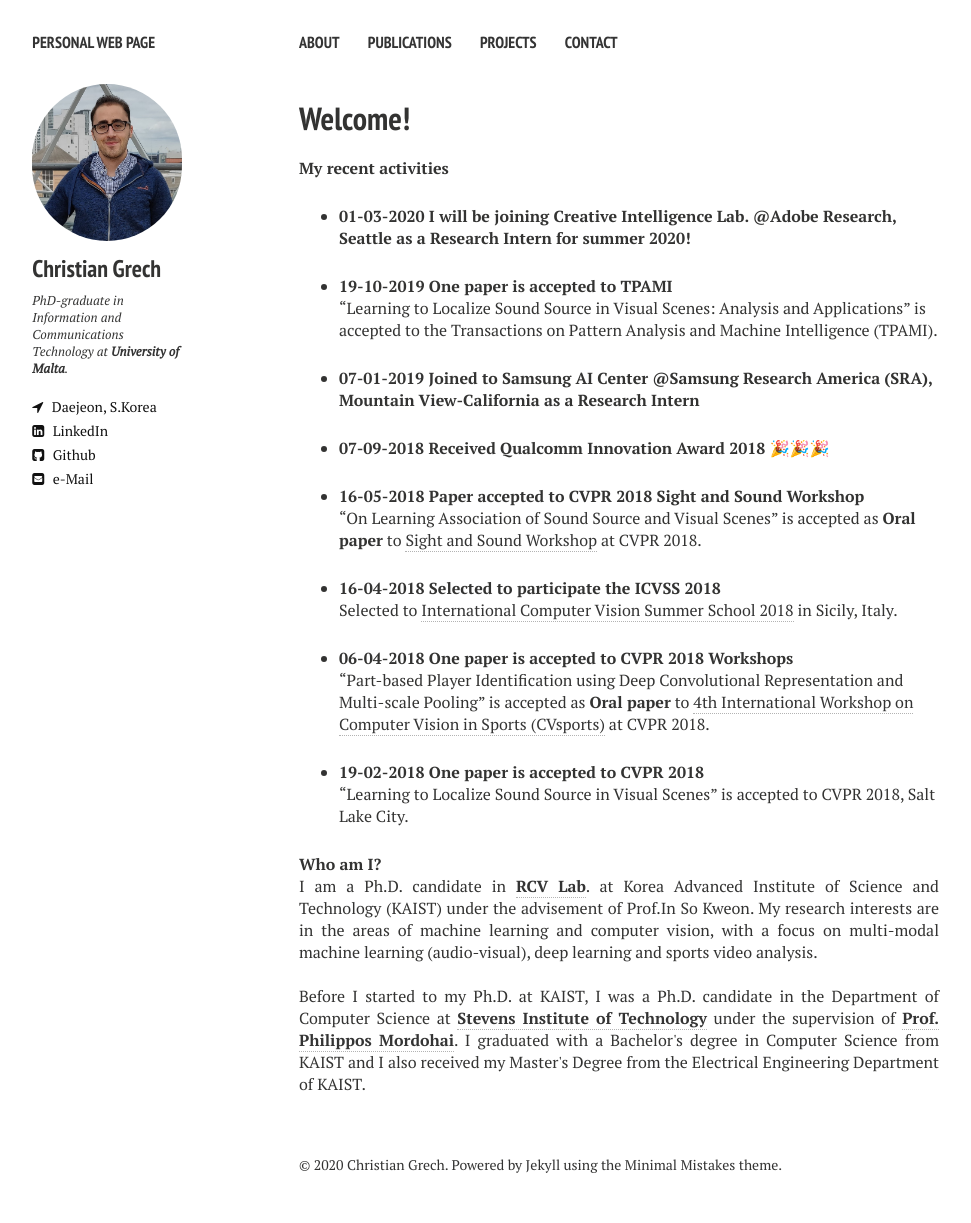
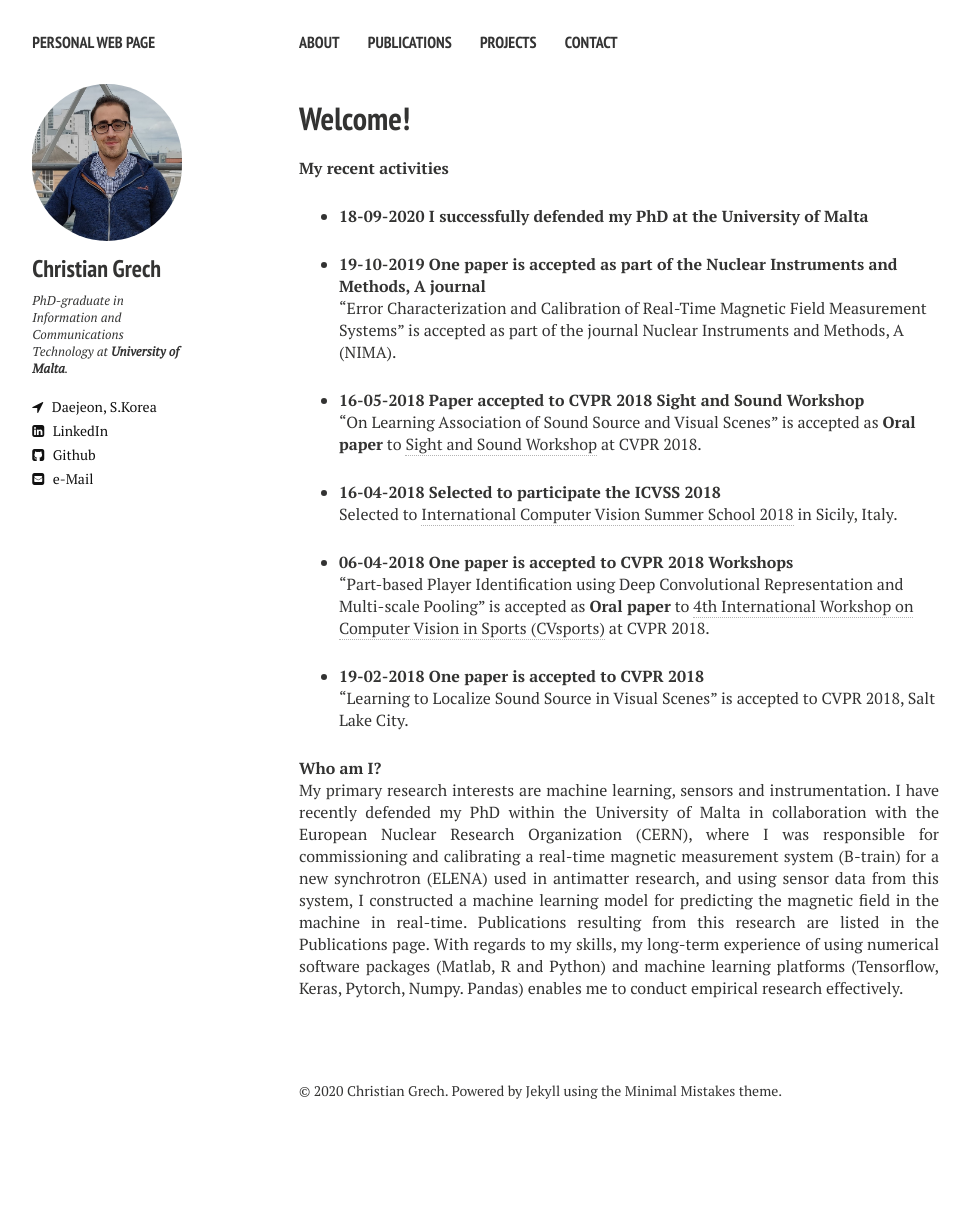
Before and after one commit to cgre23/cgre23.github.io, a Jekyll site: the page built from index.md, in a window 1280 px wide. Shown: the whole page, without its empty margins (21-992 px from the left). Built offline with Jekyll 4.4.1, drawn with Linux system fonts in a browser that asks for light colours; nearby versions of some CDN libraries; after the commit the page ends 1149 px from its top, so only the background shows below that.

Commit message:
update cv

```diff
--- a/_layouts/cv.html
+++ b/_layouts/cv.html
@@ -47,7 +47,7 @@
 
 
     <p align="center" class=bottom-small><img src="{{ site.url }}/images/CV/education.png" alt="Education" width="70" height="70"></p>
-    <p align="center">&#8226 Ph.D. in Information and Communications Technology at the <b>Univeristy of Malta</b> (2016 - 2020)</p>
+    <p align="center">&#8226 Ph.D. in Information and Communications Technology at the <b>University of Malta</b> (2016 - 2020)</p>
     <p align="center">&#8226 Bachelors Degree in Electrical and Electronics Engineering at the <b>University of Malta</b> (2012 - 2016) </p>
     <p align="center"></p> <br> <br>
 
--- a/index.md
+++ b/index.md
@@ -1,20 +1,16 @@
 ---
 layout: home2
 title: Welcome!
-description: "Arda Senocak's website"
+description: "Christian Grech's website"
 tags: [Jekyll, theme, responsive, blog, template]
 image: banner1.png
 ---
 **My recent activities**
 
-* **01-03-2020 I will be joining Creative Intelligence Lab. @Adobe Research, Seattle as a Research Intern for summer 2020!** <br>
+* **18-09-2020 I successfully defended my PhD at the University of Malta** <br>
 
-* **19-10-2019 One paper is accepted to TPAMI** <br>
-"Learning to Localize Sound Source in Visual Scenes: Analysis and Applications" is accepted to the Transactions on Pattern Analysis and Machine Intelligence (TPAMI).
-
-* **07-01-2019 Joined to Samsung AI Center @Samsung Research America (SRA), Mountain View-California as a Research Intern** <br>
-
-* **07-09-2018 Received Qualcomm Innovation Award 2018 🎉🎉🎉** <br>
+* **19-10-2019 One paper is accepted as part of the Nuclear Instruments and Methods, A journal** <br>
+"Error Characterization and Calibration of Real-Time Magnetic Field Measurement Systems" is accepted as part of the journal Nuclear Instruments and Methods, A (NIMA).
 
 * **16-05-2018 Paper accepted to CVPR 2018 Sight and Sound Workshop** <br>
 "On Learning Association of Sound Source and Visual Scenes" is accepted as <b>Oral paper</b> to <a href="http://sightsound.org/">Sight and Sound Workshop</a> at CVPR 2018.
@@ -31,8 +27,6 @@ Selected to <a href="http://iplab.dmi.unict.it/icvss2018/Home">International Com
 **Who am I?**
 <br>
 
-<p align="justify">I am a Ph.D. candidate in <a href="http://rcv.kaist.ac.kr"><b>RCV Lab</b></a>. at Korea Advanced Institute of Science and Technology (KAIST) under the advisement of Prof.In So Kweon. My research interests are in the areas of machine learning and computer vision, with a focus on multi-modal machine learning (audio-visual), deep learning and sports video analysis.</p>
+<p align="justify">My primary research interests are machine learning, sensors and instrumentation. I have recently defended my PhD within the University of Malta in collaboration with the European Nuclear Research Organization (CERN), where I was responsible for commissioning and calibrating a real-time magnetic measurement system (B-train) for a new synchrotron (ELENA) used in antimatter research, and using sensor data from this system, I constructed a machine learning model for predicting the magnetic field in the machine in real-time. Publications resulting from this research are listed in the Publications page. With regards to my skills, my long-term experience of using numerical software packages (Matlab, R and Python) and machine learning platforms (Tensorflow, Keras, Pytorch, Numpy. Pandas) enables me to conduct empirical research effectively. </p>
 
 <br />
-
-<p align="justify">Before I started to my Ph.D. at KAIST, I was a Ph.D. candidate in the Department of Computer Science at <a href="https://www.stevens.edu/schaefer-school-engineering-science/departments/computer-science"><b>Stevens Institute of Technology</b></a>  under the supervision of <a href="https://www.cs.stevens.edu/~mordohai/index.html"><b>Prof. Philippos Mordohai</b></a>. I graduated with a Bachelor's degree in Computer Science from KAIST and I also received my Master's Degree from the Electrical Engineering Department of KAIST.</p>
```
Also changed, not shown: blog.md (+1 -1 lines), cv.md (+0 -3 lines), README.md, images/arda.png (deleted).
